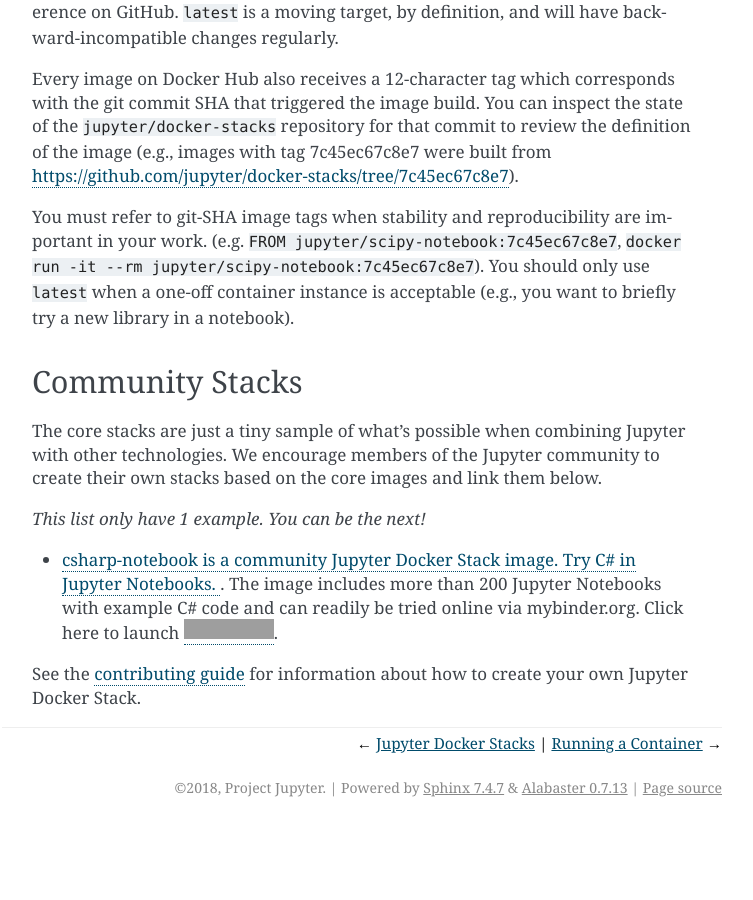
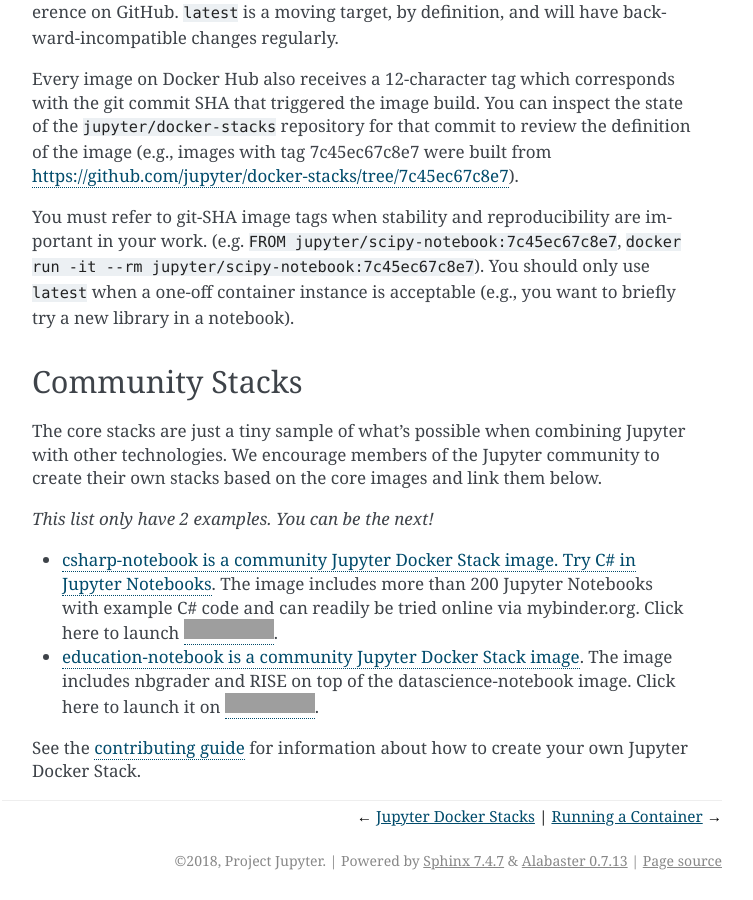
Before and after one commit to jupyter/docker-stacks, a Sphinx documentation site: the page built from docs/using/selecting.md, in a window 1280 px wide and 900 px high, scrolled down 4036 px. Shown: the whole window, without its empty margins (388-1141 px from the left). Built offline with Sphinx 7.4.7, drawn with Linux system fonts in a browser that asks for light colours; before the commit the page ends 4863 px from its top, so only the background shows below that; grey boxes are pictures that could not be loaded.

Commit message:
Add reference to education-notebook

```diff
--- a/docs/using/selecting.md
+++ b/docs/using/selecting.md
@@ -142,8 +142,10 @@
 
 The core stacks are just a tiny sample of what's possible when combining Jupyter with other technologies. We encourage members of the Jupyter community to create their own stacks based on the core images and link them below.
 
-*This list only have 1 example. You can be the next!*
+*This list only have 2 examples. You can be the next!*
 
-* [csharp-notebook is a community Jupyter Docker Stack image. Try C# in Jupyter Notebooks. ](https://github.com/tlinnet/csharp-notebook). The image includes more than 200 Jupyter Notebooks with example C# code and can readily be tried online via mybinder.org. Click here to launch [![Binder](https://mybinder.org/badge_logo.svg)](https://mybinder.org/v2/gh/tlinnet/csharp-notebook/master).
+* [csharp-notebook is a community Jupyter Docker Stack image. Try C# in Jupyter Notebooks](https://github.com/tlinnet/csharp-notebook). The image includes more than 200 Jupyter Notebooks with example C# code and can readily be tried online via mybinder.org. Click here to launch [![Binder](https://mybinder.org/badge_logo.svg)](https://mybinder.org/v2/gh/tlinnet/csharp-notebook/master).
+
+* [education-notebook is a community Jupyter Docker Stack image](https://github.com/umsi-mads/education-notebook). The image includes nbgrader and RISE on top of the datascience-notebook image. Click here to launch it on [![Binder](https://mybinder.org/badge_logo.svg)](https://mybinder.org/v2/gh/umsi-mads/education-notebook/master).
 
 See the [contributing guide](../contributing/stacks.html) for information about how to create your own Jupyter Docker Stack.
```
